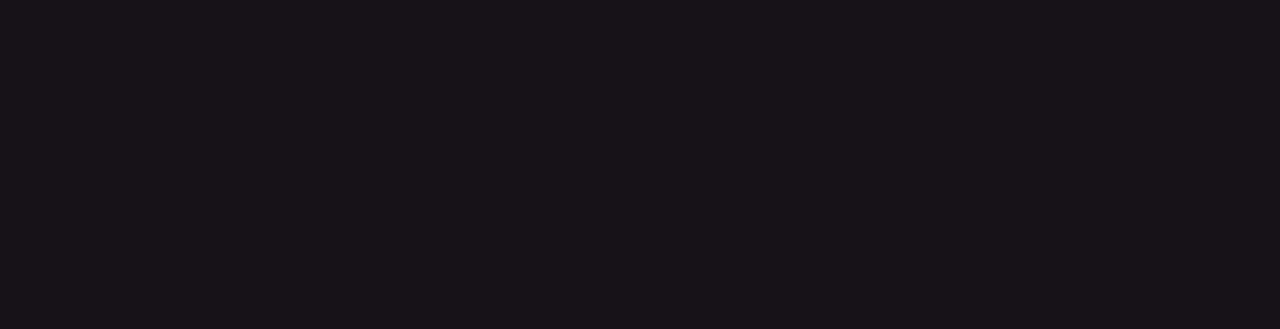
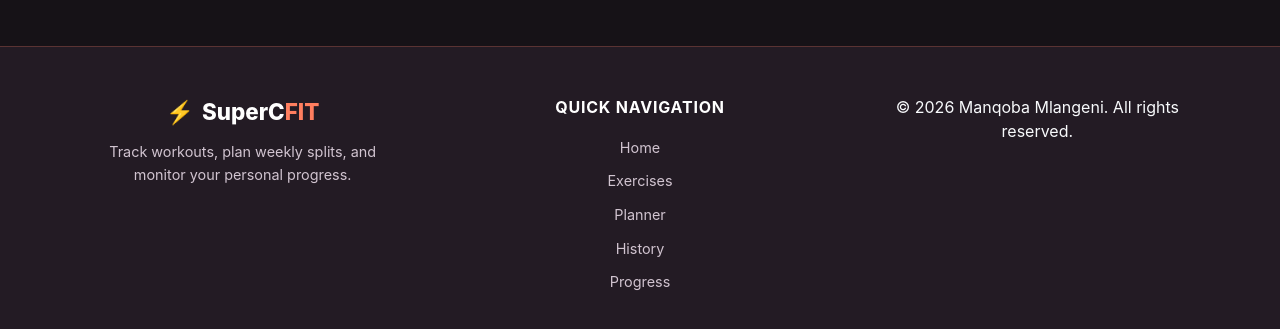
Before and after one commit to Manqoba-123/react-fitness-tracker-app, a React (Vite) app in the folder fitness-tracker/: page / in a window 1280 px wide. Shown: the part 835-1164 px from the top of the page. Before the commit the page ends 880 px from the top, so only its background shows below. Built offline with nearby package versions, Linux system fonts and the light colour scheme.

Commit message:
Setting up footer and header

```diff
--- a/fitness-tracker/src/App.jsx
+++ b/fitness-tracker/src/App.jsx
@@ -1,6 +1,12 @@
+// src/App.jsx
 import React from 'react';
 import { Routes, Route } from 'react-router-dom';
-import Navbar from './components/Navigation/Navbar';
+
+// Common Components
+import Header from './components/common/Header';
+import Footer from './components/common/Footer';
+
+// Pages
 import Home from './pages/Home';
 import ExercisesPage from './pages/ExercisesPage';
 import WorkoutPlannerPage from './pages/WorkoutPlannerPage';
@@ -9,20 +15,21 @@
 
 function App() {
   return (
-    <div className="app">
-      <Navbar />
-      <main>
+    <div className="appLayout">
+      <Header />
+
+      <main className="mainContent">
         <Routes>
           <Route path="/" element={<Home />} />
           <Route path="/exercises" element={<ExercisesPage />} />
           <Route path="/planner" element={<WorkoutPlannerPage />} />
           <Route path="/workout-planner" element={<WorkoutPlannerPage />} />
-
-          {/* History and Progress Routes */}
           <Route path="/history" element={<HistoryPage />} />
           <Route path="/progress" element={<ProgressPage />} />
         </Routes>
       </main>
+
+      <Footer />
     </div>
   );
 }
--- /dev/null
+++ b/fitness-tracker/src/components/common/Footer.jsx
@@ -0,0 +1,41 @@
+// src/components/common/Footer.jsx
+import React from 'react';
+import { Link } from 'react-router-dom';
+import styles from './common.module.css';
+
+const Footer = () => {
+  return (
+    <footer className={styles.footer}>
+      <div className={styles.footerContainer}>
+        <div className={styles.brandCol}>
+          <div className={styles.logo}>
+            <span className={styles.logoIcon}>⚡</span>
+            <span className={styles.logoText}>
+              SuperC<span className={styles.logoAccent}>FIT</span>
+            </span>
+          </div>
+          <p className={styles.tagline}>
+            Track workouts, plan weekly splits, and monitor your personal progress.
+          </p>
+        </div>
+
+        <div className={styles.linksCol}>
+          <h4>Quick Navigation</h4>
+          <ul className={styles.footerLinks}>
+            <li><Link to="/">Home</Link></li>
+            <li><Link to="/exercises">Exercises</Link></li>
+            <li><Link to="/workout-planner">Planner</Link></li>
+            <li><Link to="/history">History</Link></li>
+            <li><Link to="/progress">Progress</Link></li>
+          </ul>
+        </div>
+
+        <div className={styles.copyCol}>
+          <p>&copy; {new Date().getFullYear()} Manqoba Mlangeni. All rights reserved.</p>
+        </div>
+      </div>
+    </footer>
+  );
+};
+
+export default Footer;
--- /dev/null
+++ b/fitness-tracker/src/components/common/Header.jsx
@@ -0,0 +1,14 @@
+// src/components/common/Header.jsx
+import React from 'react';
+import Navbar from '../Navigation/Navbar';
+import styles from './common.module.css';
+
+const Header = () => {
+  return (
+    <header className={styles.appHeader}>
+      <Navbar />
+    </header>
+  );
+};
+
+export default Header;
--- /dev/null
+++ b/fitness-tracker/src/components/common/common.module.css
@@ -0,0 +1,165 @@
+/* Header */
+.appHeader {
+  width: 100%;
+  position: sticky;
+  top: 0;
+  z-index: 100;
+  background-color: var(--bg-card, #1a202c);
+  border-bottom: 1px solid var(--border-color, #2d3748);
+}
+
+/* Footer Styles */
+.footer {
+  background-color: var(--bg-card, #1a202c);
+  border-top: 1px solid var(--border-color, #2d3748);
+  margin-top: auto;
+  padding-top: 3rem;
+  width: 100%;
+}
+
+.footerContainer {
+  max-width: 1200px;
+  margin: 0 auto; /* Centers container horizontally */
+  padding: 0 1.5rem 2.5rem;
+  display: grid;
+  grid-template-columns: repeat(auto-fit, minmax(220px, 1fr));
+  gap: 2.5rem;
+  justify-items: center; /* Centers each grid item horizontally */
+  text-align: center;    /* Centers text inside columns */
+}
+
+.brandCol,
+.linksCol {
+  display: flex;
+  flex-direction: column;
+  align-items: center;  /* Centers flex items vertically & horizontally */
+  width: 100%;
+}
+
+.logo {
+  display: flex;
+  align-items: center;
+  justify-content: center;
+  gap: 0.5rem;
+  font-size: 1.4rem;
+  font-weight: 800;
+  text-decoration: none;
+  color: var(--text-white, #ffffff);
+  margin-bottom: 0.75rem;
+}
+
+.logoIcon,
+.logoAccent {
+  color: var(--accent-peach, #ff7e5f);
+}
+
+.tagline {
+  color: var(--text-secondary, #a0aec0);
+  font-size: 0.9rem;
+  line-height: 1.6;
+  max-width: 320px;
+  margin: 0 auto;
+}
+
+.linksCol h4 {
+  color: var(--text-white, #ffffff);
+  font-size: 1rem;
+  font-weight: 700;
+  margin-bottom: 1rem;
+  text-transform: uppercase;
+  letter-spacing: 0.05em;
+}
+
+.footerLinks {
+  list-style: none;
+  padding: 0;
+  margin: 0;
+  display: flex;
+  flex-direction: column;
+  align-items: center; /* Centers link bullet targets */
+  gap: 0.6rem;
+}
+
+.footerLinks a {
+  color: var(--text-secondary, #a0aec0);
+  text-decoration: none;
+  font-size: 0.9rem;
+  transition: color 0.2s ease;
+}
+
+.footerLinks a:hover {
+  color: var(--accent-peach, #ff7e5f);
+}
+
+/* Bottom Bar Alignment */
+.bottomBar {
+  border-top: 1px solid var(--border-color, #2d3748);
+  background-color: rgba(0, 0, 0, 0.2);
+  padding: 1rem 1.5rem;
+  width: 100%;
+}
+
+.bottomContainer {
+  max-width: 1200px;
+  margin: 0 auto;
+  display: flex;
+  flex-direction: column;
+  align-items: center;
+  justify-content: center;
+  gap: 0.5rem;
+  font-size: 0.85rem;
+  color: var(--text-secondary, #a0aec0);
+  text-align: center;
+}
+
+.statusBadge {
+  display: flex;
+  align-items: center;
+  gap: 0.5rem;
+  font-size: 0.8rem;
+}
+
+.statusDot {
+  width: 8px;
+  height: 8px;
+  background-color: #48bb78;
+  border-radius: 50%;
+  display: inline-block;
+}
+
+/* Screen Size Adjustments */
+@media (min-width: 768px) {
+  .bottomContainer {
+    flex-direction: row;
+    justify-content: space-between;
+  }
+}
+/* Loading Spinner */
+.loadingContainer {
+  display: flex;
+  flex-direction: column;
+  align-items: center;
+  justify-content: center;
+  padding: 4rem 1rem;
+  min-height: 200px;
+}
+
+.spinner {
+  width: 44px;
+  height: 44px;
+  border: 4px solid rgba(255, 126, 95, 0.2);
+  border-top: 4px solid var(--accent-peach, #ff7e5f);
+  border-radius: 50%;
+  animation: spin 0.9s linear infinite;
+}
+
+.loadingText {
+  margin-top: 1rem;
+  color: var(--text-secondary, #a0aec0);
+  font-size: 0.95rem;
+}
+
+@keyframes spin {
+  0% { transform: rotate(0deg); }
+  100% { transform: rotate(360deg); }
+}
```
Also changed, not shown: fitness-tracker/src/components/common/Loading.jsx (added, +14 -0 lines).
